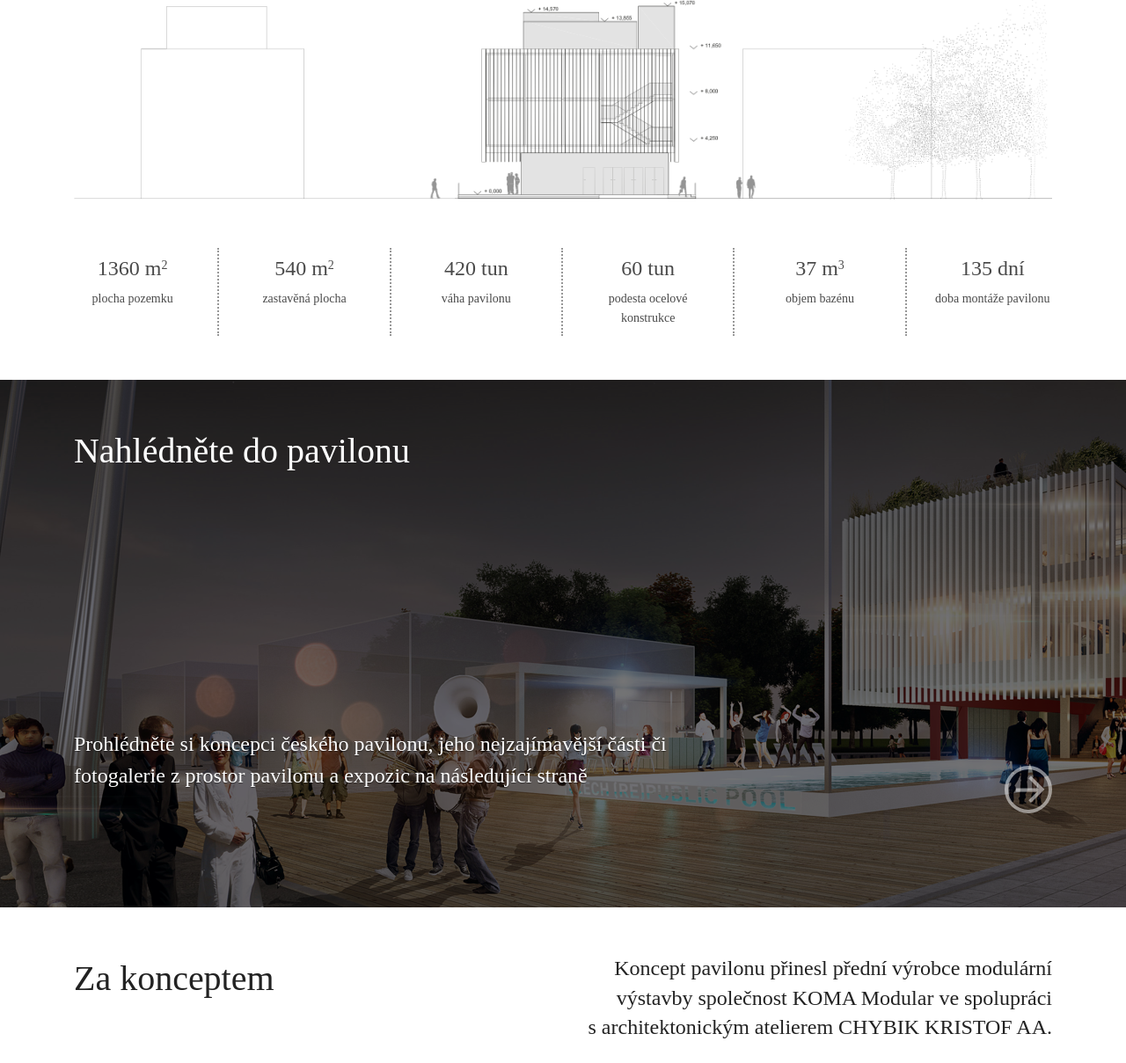
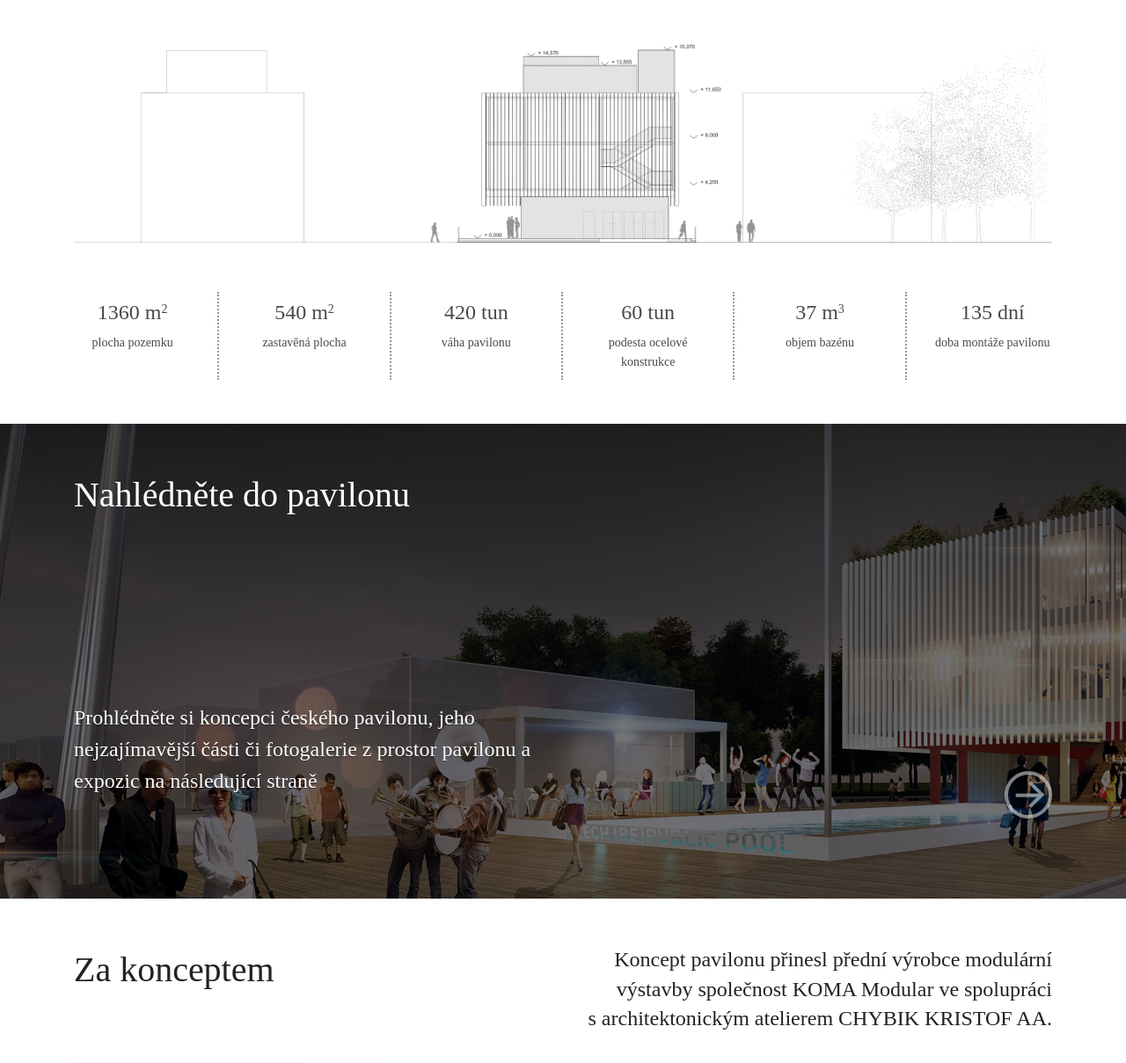
Before and after one commit to lexislav/amok-pe2014, a PHP site: page / in a window 1280 px wide. Shown: the part 2441-3650 px from the top of the page at 88% size. Run offline with PHP 8.4, Linux system fonts and the light colour scheme; some libraries are stand-ins or nearby versions.

Commit message:
update grid and spacing

```diff
--- a/htdocs/index.php
+++ b/htdocs/index.php
@@ -32,10 +32,10 @@
         <div class="small-12 large-6 columns">
             <h1>Vítejte na stránkách věnovaných českému pavilonu EXPO2015</h1>
         </div>
-        <div class="small-12 large-6 columns">
+        <div class="small-12 large-6 columns mgr-third">
             <h2>Český pavilon EXPO2015 představuje špičku české modulární architektury. Způsob výstavby umožní stavbě existovat na více místech a najít uplatnění i po skončení výstavy.</h2>
         </div>
-        <div class="small-12 columns">
+        <div class="small-12 columns mgr-half">
             <img src="/assets/pavilon-skica.png" alt="" />
         </div>
 
@@ -147,13 +147,13 @@
 
 </div>
 
-<div class="l-section m-section_text mm-dark" style="background-image: url(/assets/pavilon-theme-img2.png); height: 600px;">
+<div class="l-section m-section_text mm-dark" style="background-image: url(/assets/pavilon-theme-img2.png); height: 540px;">
     <div class="row">
         <article style="position: relative; " class="clearfix">
-            <header class="small-12 large-8 xlarge-6 columns mgr-half">
+            <header class="small-12 large-6 columns mgr-half">
                 <h2 class="fnt-primary-headline fnt-white">Nahlédněte do pavilonu</h2>
 
-                <div class="fnt-secondary-headline fnt-white fnt-shadow" style="padding-top: 280px">
+                <div class="fnt-secondary-headline fnt-white fnt-shadow" style="padding-top: 200px">
                     Prohlédněte si koncepci českého pavilonu,
                     jeho nejzajímavější části či fotogalerie z prostor pavilonu a expozic na následující straně
                 </div>
```
